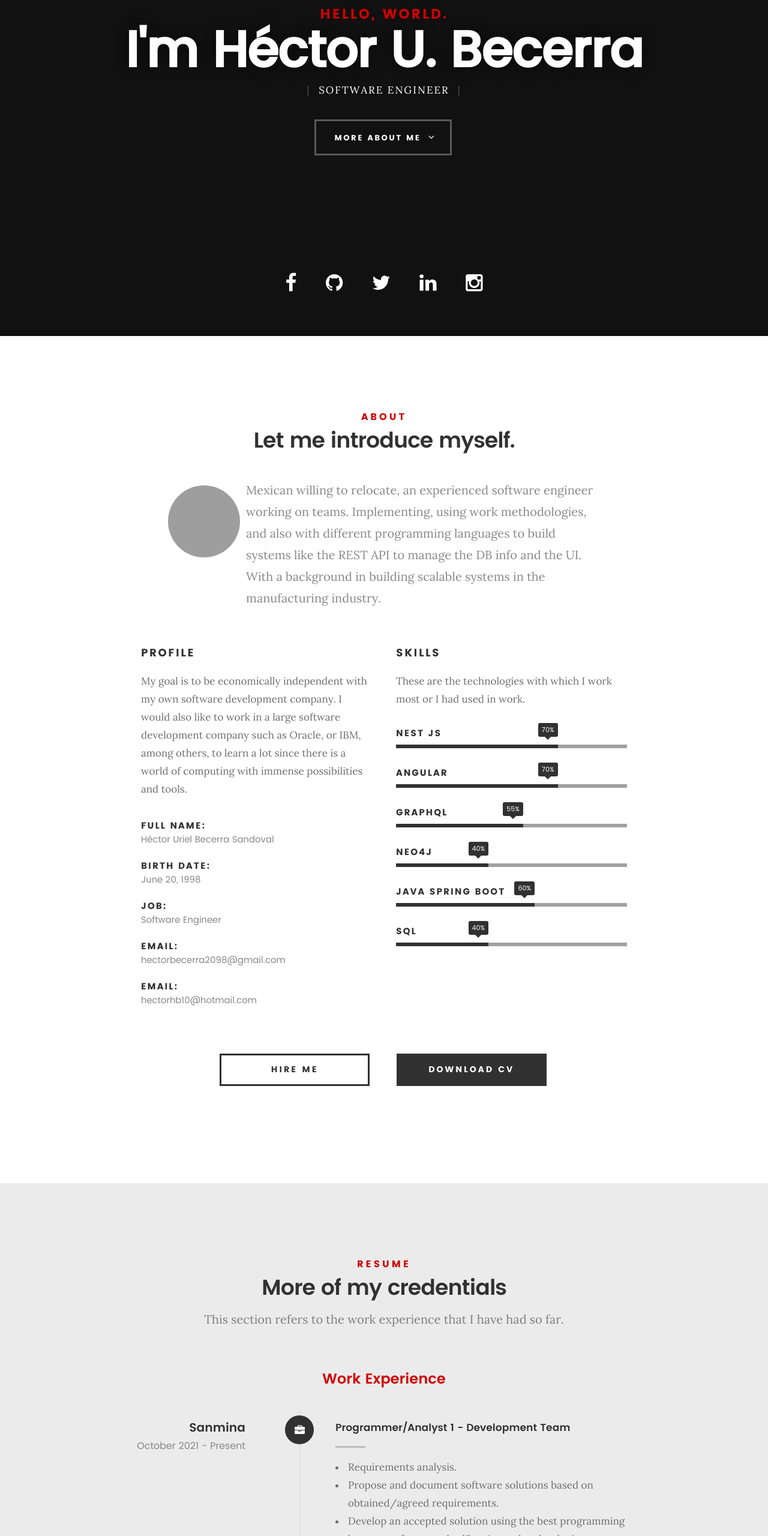
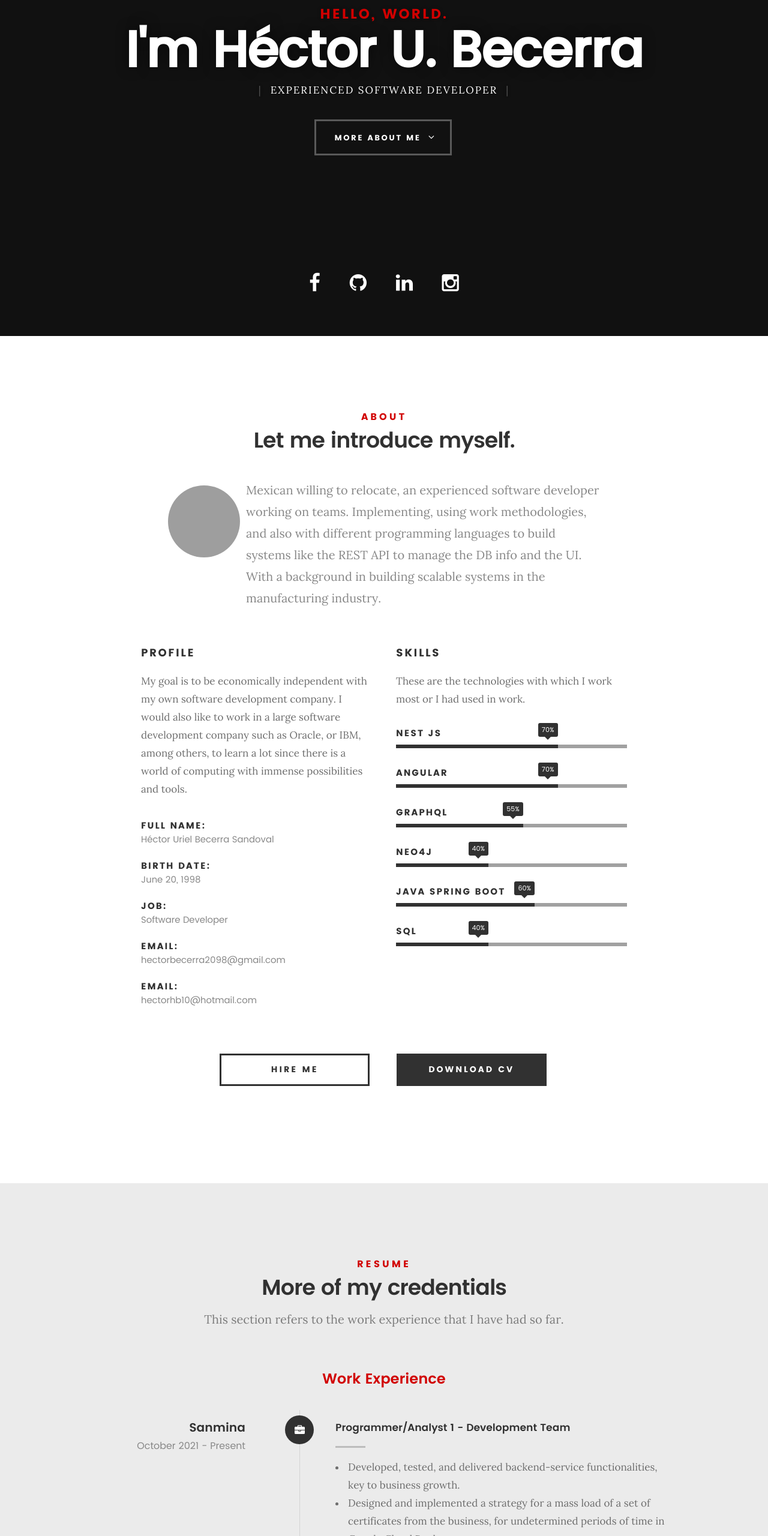
Before and after one commit to hectorhb10/hectorbecerra.github.io, a plain HTML site: page index.html in a window 1280 px wide. Shown: the part 240-2800 px from the top of the page at 60% size. Drawn offline with Linux system fonts and the light colour scheme; grey boxes are pictures that could not be loaded; files whose address does not match are found by name.

Commit message:
Update portfolio

```diff
--- a/index.html
+++ b/index.html
@@ -77,7 +77,7 @@
 	   			<h1>I'm Héctor U. Becerra</h1>
 
 	   			<p class="intro-position">
-	   				<span>Software Engineer</span>
+	   				<span>Experienced Software Developer</span>
 	   			</p>
 
 	   			<a class="button stroke smoothscroll" href="#about" title="">More About Me</a>
@@ -90,7 +90,6 @@
    	<ul class="intro-social">
          <li><a href="https://www.facebook.com/hectorhb10/"><i class="fa fa-facebook"></i></a></li>
          <li><a href="https://github.com/hectorhb10?tab=repositories"><i class="fa fa-github"></i></a></li>
-         <li><a href="https://twitter.com/HectorHB10?s=08"><i class="fa fa-twitter"></i></a></li>
          <li><a href="https://www.linkedin.com/in/hector-becerra-265a91168/?_l=en_US"><i class="fa fa-linkedin"></i></a></li>
          <li><a href="https://www.instagram.com/hbece/"><i class="fa fa-instagram"></i></a></li>
       </ul> <!-- /intro-social -->
@@ -112,7 +111,7 @@
 
    				<img src="images/ProfileCircular.png" alt="Profile Picture">
 
-   				<p class="lead">Mexican willing to relocate, an experienced software engineer working on teams. Implementing, using work methodologies, and also with different programming languages to build systems like the REST API to manage the DB info and the UI. With a background in building scalable systems in the manufacturing industry.</p>
+   				<p class="lead">Mexican willing to relocate, an experienced software developer working on teams. Implementing, using work methodologies, and also with different programming languages to build systems like the REST API to manage the DB info and the UI. With a background in building scalable systems in the manufacturing industry.</p>
    			</div>
 
    		</div>
@@ -136,7 +135,7 @@
    				</li>
    				<li>
    					<strong>Job:</strong>
-   					<span>Software Engineer</span>
+   					<span>Software Developer</span>
    				</li>
    				<li>
    					<strong>Email:</strong>
@@ -240,12 +239,11 @@
 					<div class="timeline-content">
 						<h4>Programmer/Analyst 1 - Development Team</h4>
 						<ul>
-						 <li>Requirements analysis.</li>
-						 <li>Propose and document software solutions based on obtained/agreed requirements.</li>
-						 <li>Develop an accepted solution using the best programming languages, frameworks, libraries and technologies.</li>
-						 <li>Develop and maintain applications and databases.</li>
-						 <li>Assert correct functionality of the software solution by performing internal tests.</li>
-						 <li>Prepare and document releases of software solutions for test and production instances.</li>
+						 <li>Developed, tested, and delivered backend-service functionalities, key to business growth.</li>
+						 <li>Designed and implemented a strategy for a mass load of a set of certificates from the business, for undetermined periods of time in Google Cloud Bucket.</li>
+						 <li>Developed REST API using Node JS, and Nest JS with Neo4j database with Apollo server.</li>
+						 <li>Developed and implemented GDPR requirements for the business in the Europe plant using Java Spring boot with AngularJS and MySQL database.</li>
+						 <li>Delivered Web apps with JavaScript with Angular and AngularJS.</li>
 					 </ul>
 					</div>
 
```
Also changed, not shown: 1 other file.
